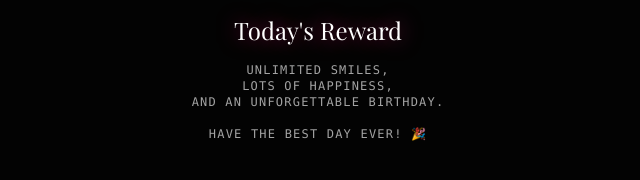
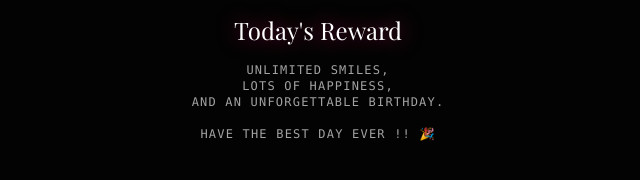
Before and after one commit to heet2-9/birthday-website, a Next.js app in the folder romantic-experience/: page / in a window 1280 px wide. Both pictures are taken after a click on the element 640 px from the left and 5401 px from the top of the page. Shown: the part 5351-5531 px from the top of the page, without its empty margins (322-962 px from the left). Built offline with nearby package versions, Linux system fonts and the light colour scheme; a web font is replaced by a local one.

Commit message:
changes 10

```diff
--- a/romantic-experience/components/SurpriseBox.tsx
+++ b/romantic-experience/components/SurpriseBox.tsx
@@ -70,7 +70,7 @@ export default function SurpriseBox() {
                 Unlimited smiles,{"\n"}
                 lots of happiness,{"\n"}
                 and an unforgettable birthday.{"\n\n"}
-                Have the best day ever! 🎉
+                Have the best day ever !! 🎉
               </p>
             </motion.div>
           )}
```
